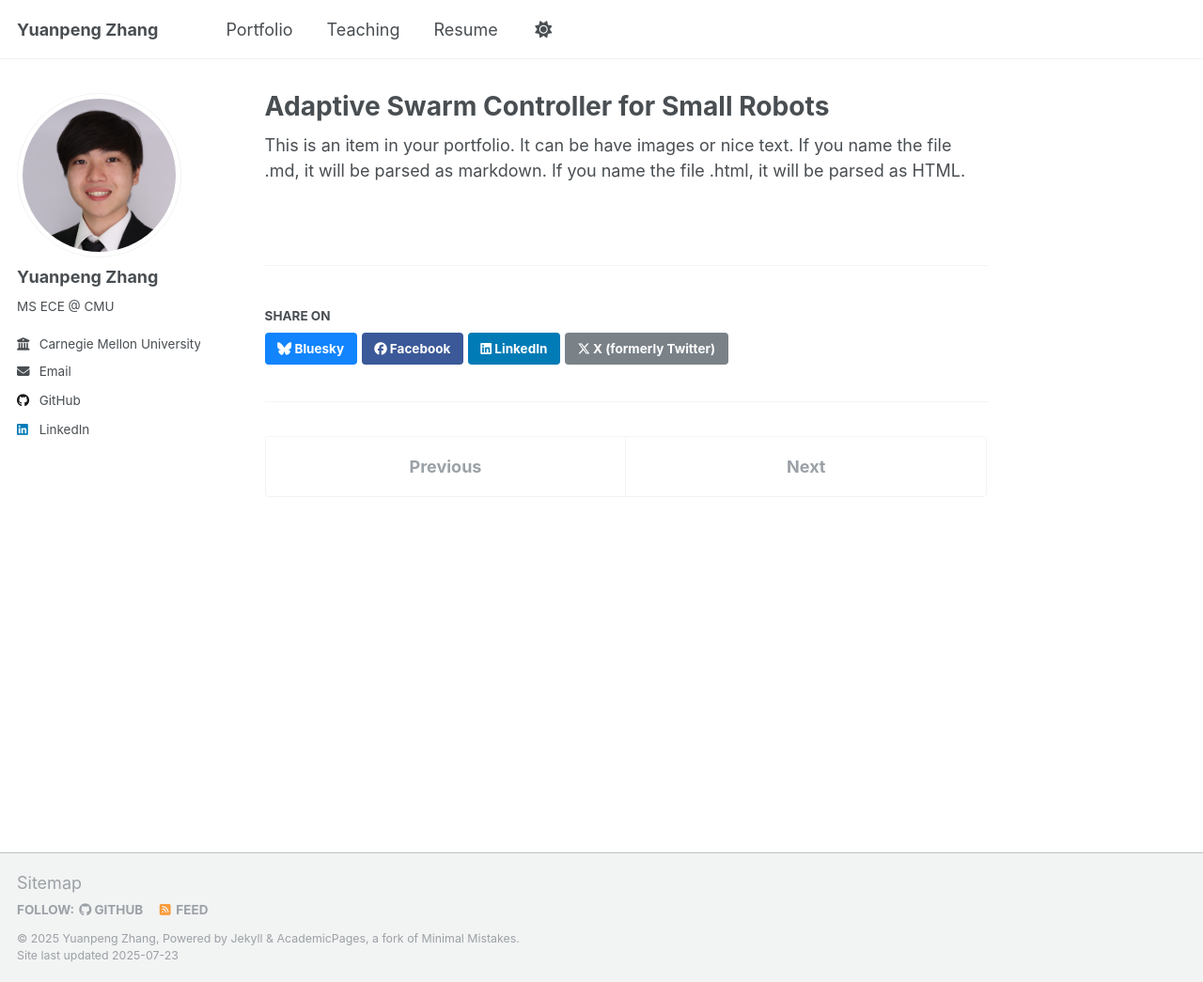
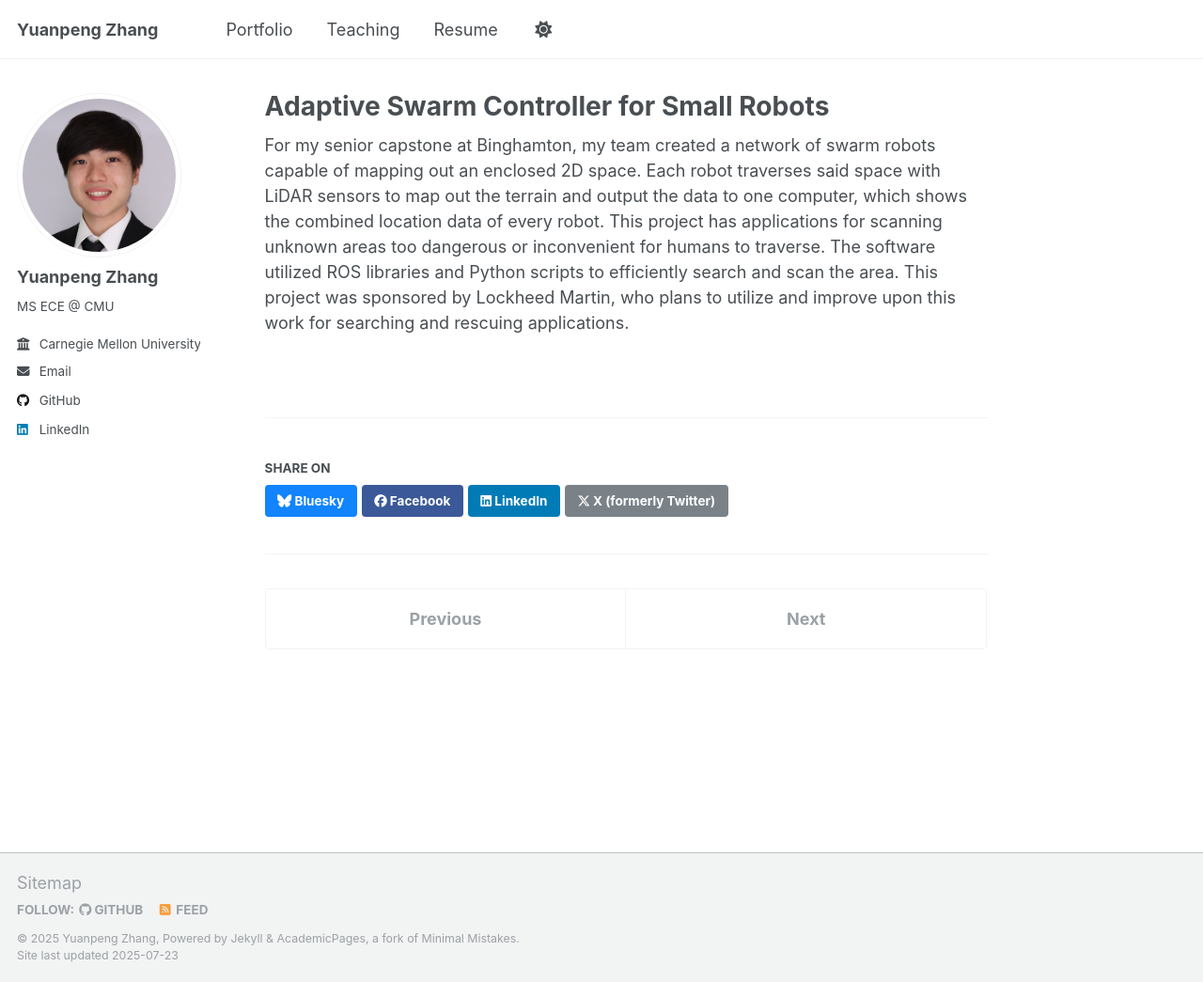
Before and after one commit to yuanpenguin/yuanpenguin.github.io, a Jekyll site: the page built from _portfolio/portfolio-2.md, in a window 1280 px wide and 1045 px high. Shown: the whole window at 94% size. Built offline with Jekyll 4.4.1, drawn with Linux system fonts in a browser that asks for light colours; a script that is not in the unit is left out.

Commit message:
Update portfolio-2.md

```diff
--- a/_portfolio/portfolio-2.md
+++ b/_portfolio/portfolio-2.md
@@ -4,4 +4,4 @@ excerpt: "Senior Capstone Project, Binghamton University <br/><img src='/images/
 collection: portfolio
 ---
 
-This is an item in your portfolio. It can be have images or nice text. If you name the file .md, it will be parsed as markdown. If you name the file .html, it will be parsed as HTML.
+For my senior capstone at Binghamton, my team created a network of swarm robots capable of mapping out an enclosed 2D space. Each robot traverses said space with LiDAR sensors to map out the terrain and output the data to one computer, which shows the combined location data of every robot. This project has applications for scanning unknown areas too dangerous or inconvenient for humans to traverse. The software utilized ROS libraries and Python scripts to efficiently search and scan the area. This project was sponsored by Lockheed Martin, who plans to utilize and improve upon this work for searching and rescuing applications.
```
